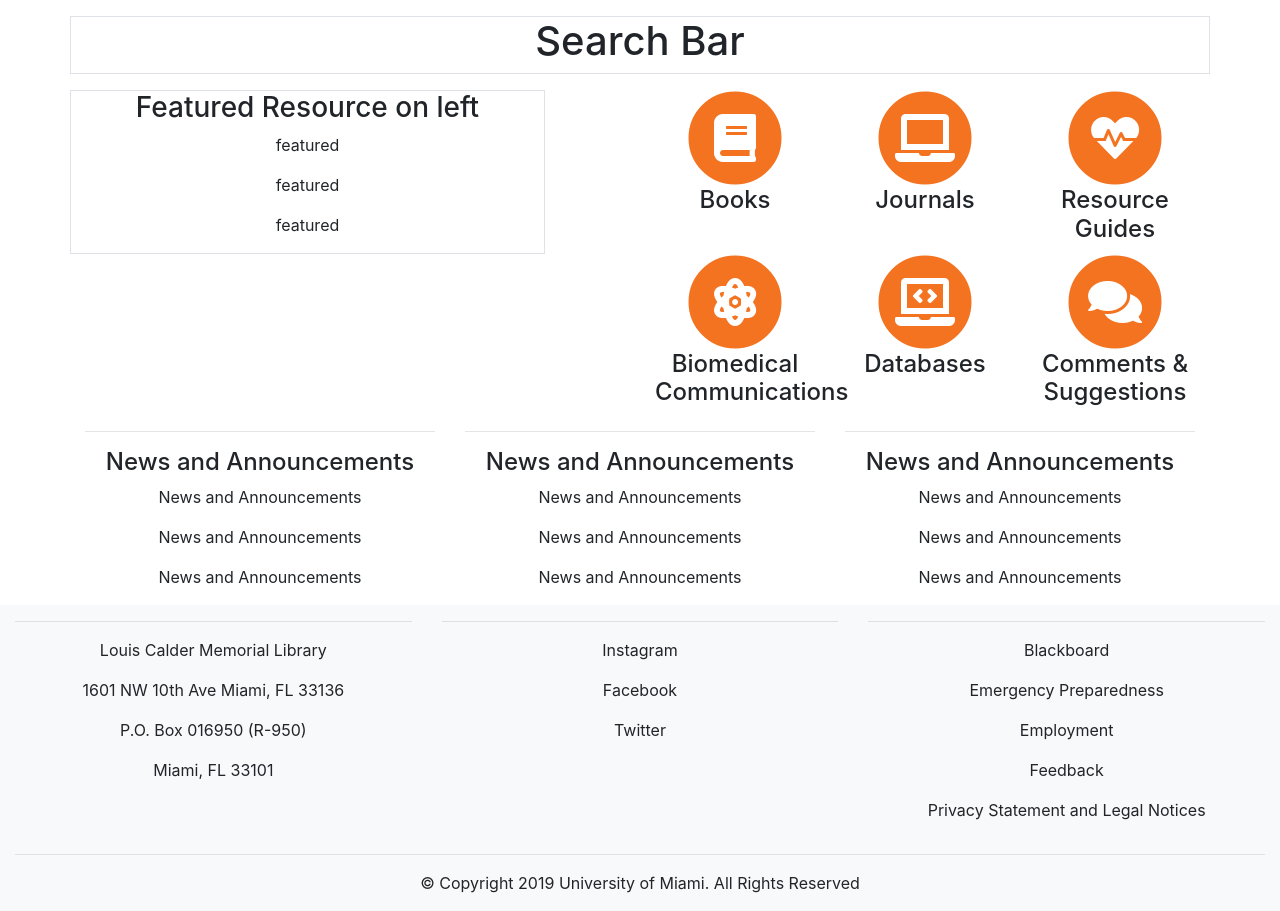
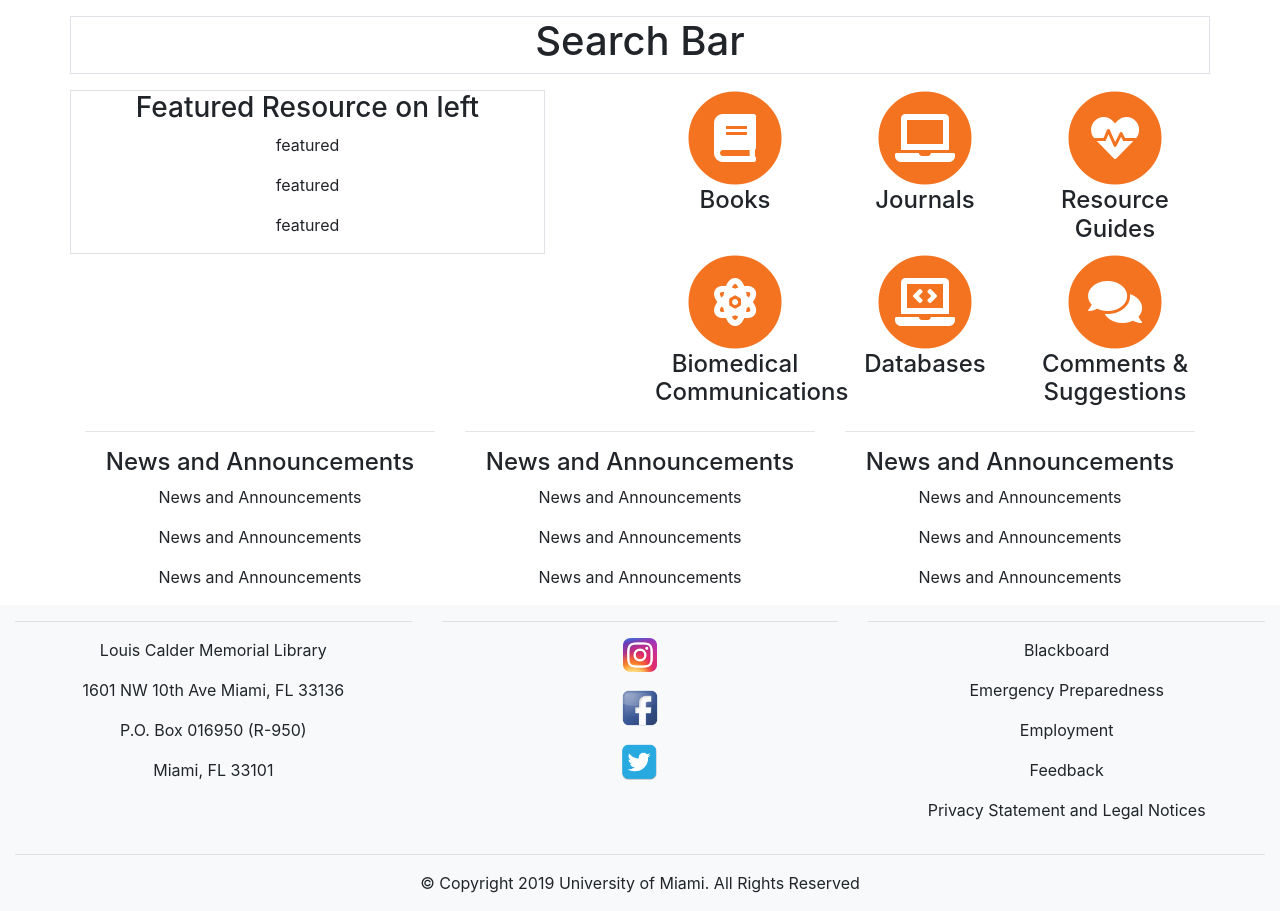
Before and after one commit to sxh275/calder, a Jekyll site: the page built from index.html, in a window 1280 px wide, cut to the strip 138-1049 px from the top of the page. Built offline with Jekyll 4.4.1, drawn with Linux system fonts in a browser that asks for light colours; some web fonts are replaced.

Commit message:
updated footer

```diff
--- a/_includes/footer.html
+++ b/_includes/footer.html
@@ -12,9 +12,9 @@
             </div>
             <div class="col-md-4">
                 <hr class="light">
-                <p>Instagram</p>
-                <p>Facebook</p>
-                <p>Twitter</p>
+                <p><a href="https://www.instagram.com/caldermedlib/"><img src="/assets/images/instagram.png" alt="Find Us on Instagram" title="Instagram" width="34px" height="34px"/></a></p>
+                <p><a href="https://www.facebook.com/CalderMedLib/"><img src="/assets/images/facebook.png" alt="Find Us on Facebook" title="Facebook" width="40px" height="40px"/></a></p>
+                <p><a href="https://twitter.com/CalderMedLib?lang=en"><img src="/assets/images/twitter.png" alt="Find Us on Twitter" title="Twitter" width="37px" height="37px"/></a></p>
             </div>
             <div class="col-md-4">
                 <hr class="light">
```
Also changed, not shown: assets/images/facebook.png (added), assets/images/instagram.png (added), assets/images/twitter.png (added).
